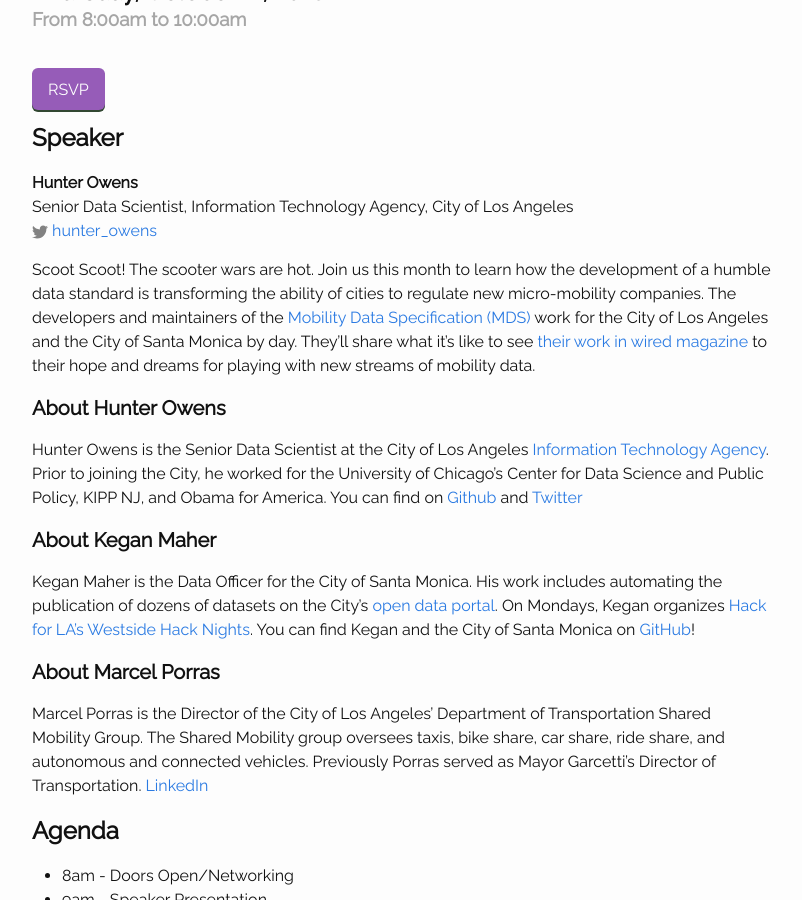
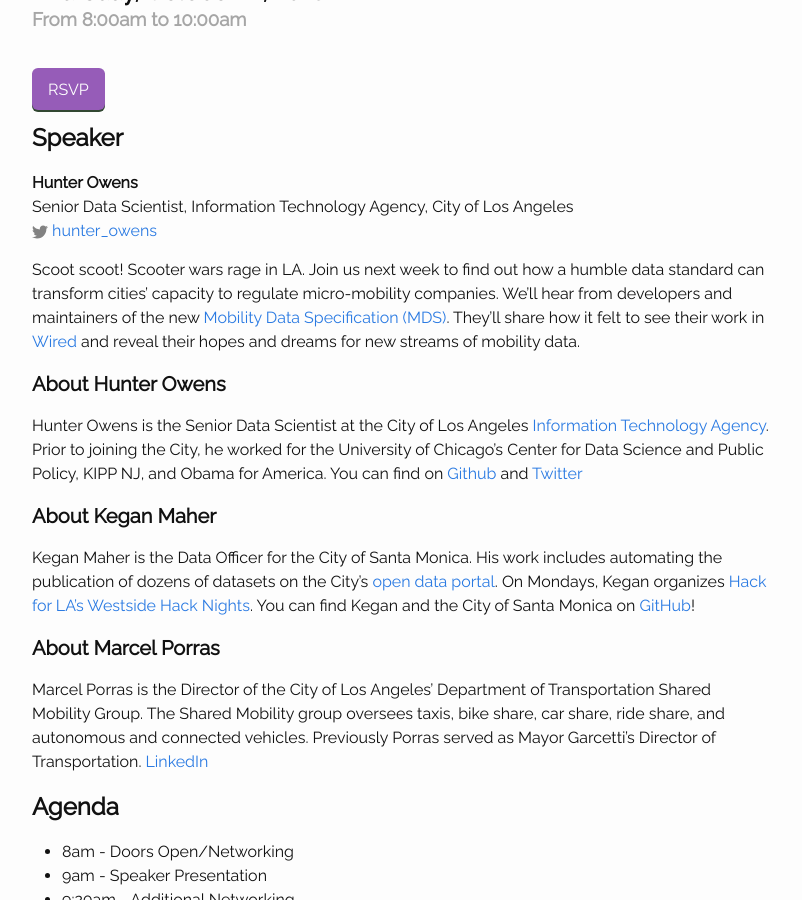
Before and after one commit to compilerla/data-donuts, a Jekyll site: the page built from _posts/2018-10-11-data-donuts-17.md, in a window 1280 px wide and 900 px high, scrolled down 519 px. Shown: the whole window, without its empty margins (238-1040 px from the left). Built offline with Jekyll 4.4.1, drawn with Linux system fonts in a browser that asks for light colours.

Commit message:
update to emilys talk description bc shes the best in the biz

```diff
--- a/_posts/2018-10-11-data-donuts-17.md
+++ b/_posts/2018-10-11-data-donuts-17.md
@@ -16,8 +16,7 @@
 slides: ""
 ---
 
-Scoot Scoot! The scooter wars are hot. Join us this month to learn how the development of a humble data standard is transforming the ability of cities to regulate new micro-mobility companies. The developers and maintainers of the [Mobility Data Specification (MDS)](https://github.com/CityOfLosAngeles/mobility-data-specification) work for the City of Los Angeles and the City of Santa Monica by day. They'll share what it's like to see [their work in wired magazine](https://www.wired.com/story/cities-scooter-data-remix-uber-lyft/) to their hope and dreams for playing with new streams of mobility data.
-
+Scoot scoot! Scooter wars rage in LA. Join us next week to find out how a humble data standard can transform cities' capacity to regulate micro-mobility companies. We'll hear from developers and maintainers of the new [Mobility Data Specification (MDS)](https://github.com/CityOfLosAngeles/mobility-data-specification). They’ll share how it felt to see their work in [Wired](https://www.wired.com/story/cities-scooter-data-remix-uber-lyft/) and reveal their hopes and dreams for new streams of mobility data.
 
 #### About Hunter Owens
 
```
